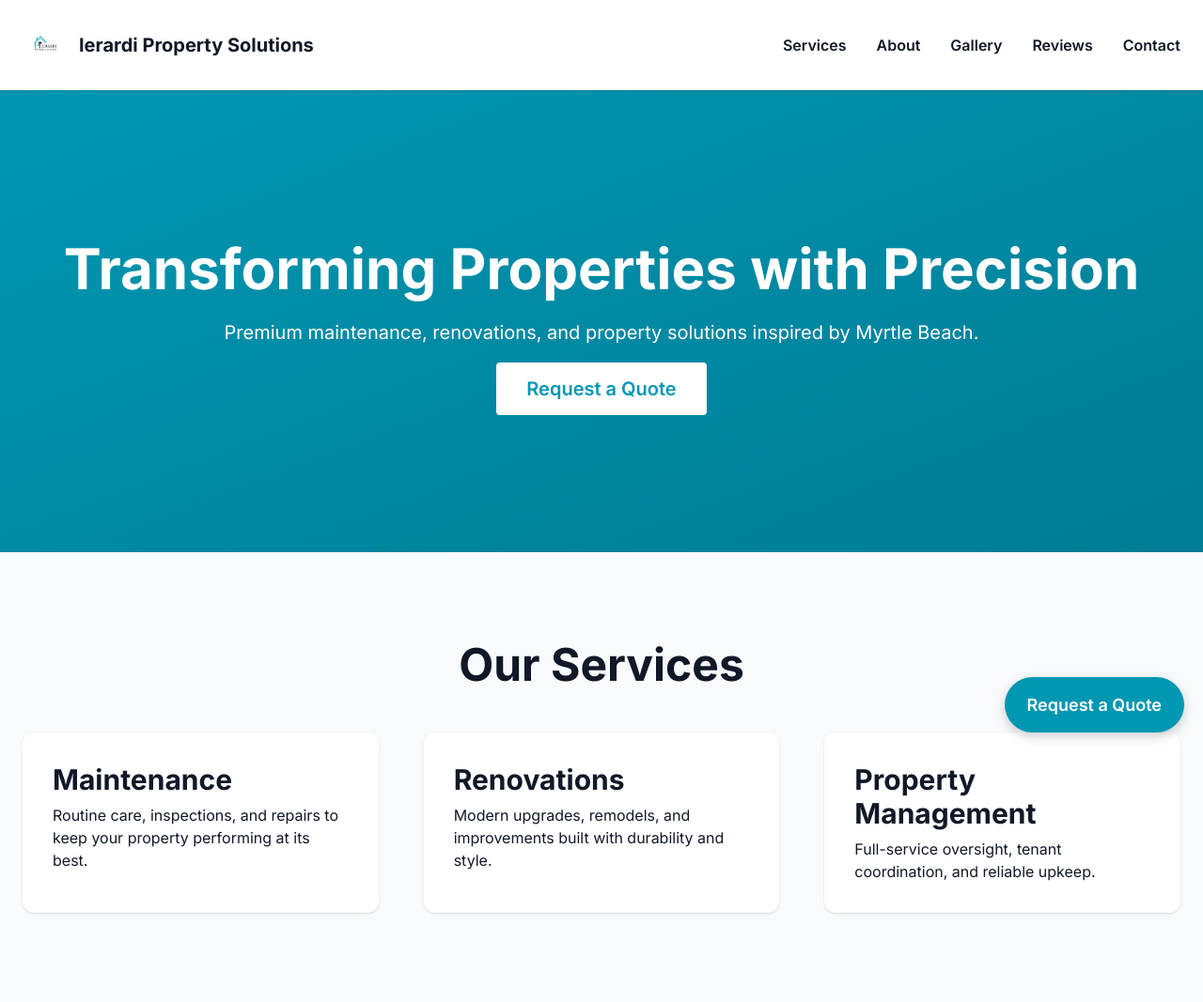
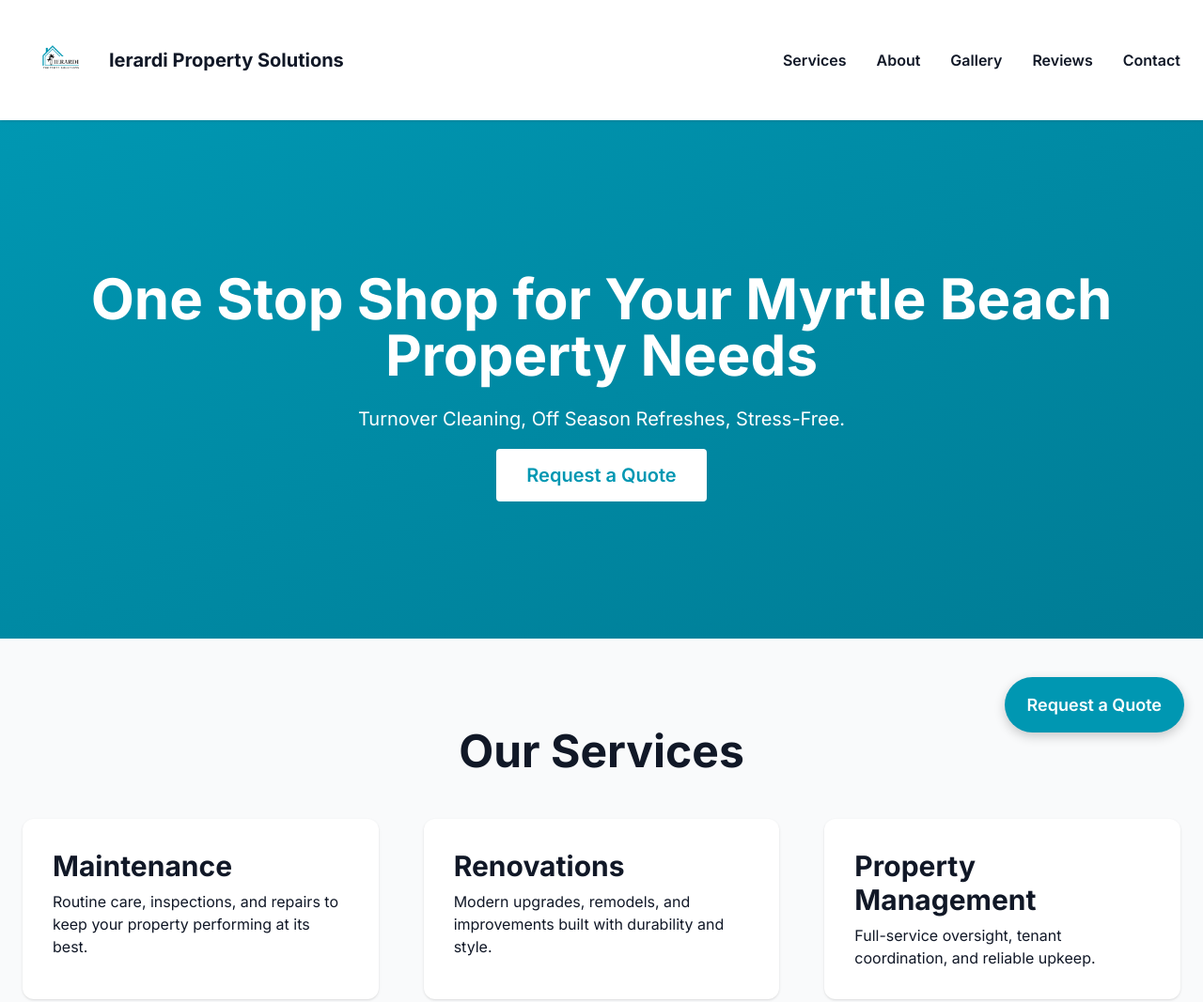
Before and after one commit to ierardipropertysolutions/ierardi-property-solutions, a plain HTML site: page Ierardi_Property_Solutions_Site/index.html in a window 1280 px wide. Shown: the top 1067 px of the page at 94% size. Drawn offline with nearby package versions, Linux system fonts and the light colour scheme.

Commit message:
Update logo size and hero section text

```diff
--- a/Ierardi_Property_Solutions_Site/index.html
+++ b/Ierardi_Property_Solutions_Site/index.html
@@ -33,7 +33,7 @@ html { scroll-behavior:smooth; }
 
 <nav class="flex justify-between items-center p-6 shadow bg-white sticky top-0 z-50">
 <div class="flex items-center space-x-3">
-<img src="Ierardi_Prop_Solutions_Logo.png" class="w-12 h-12 rounded"/>
+<img src="Ierardi_Prop_Solutions_Logo.png" class="w-20 h-20 rounded"/>
 <h1 class="text-xl font-bold">Ierardi Property Solutions</h1>
 </div>
 <div class="space-x-8 hidden md:flex font-semibold">
@@ -46,8 +46,8 @@ html { scroll-behavior:smooth; }
 </nav>
 
 <section class="text-center py-40 bg-gradient-to-br from-[#0097B2] to-[#007c95] text-white">
-<h2 class="text-6xl font-extrabold mb-6">Transforming Properties with Precision</h2>
-<p class="text-xl mb-8">Premium maintenance, renovations, and property solutions inspired by Myrtle Beach.</p>
+<h2 class="text-6xl font-extrabold mb-6">One Stop Shop for Your Myrtle Beach Property Needs</h2>
+<p class="text-xl mb-8">Turnover Cleaning, Off Season Refreshes, Stress-Free.</p>
 <a href="#contact" class="bg-white text-[#0097B2] px-8 py-4 rounded text-xl font-semibold hover:bg-gray-100">Request a Quote</a>
 </section>
 
```
